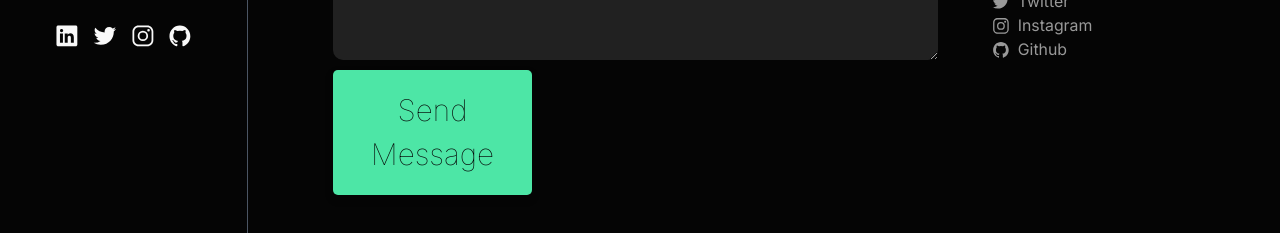
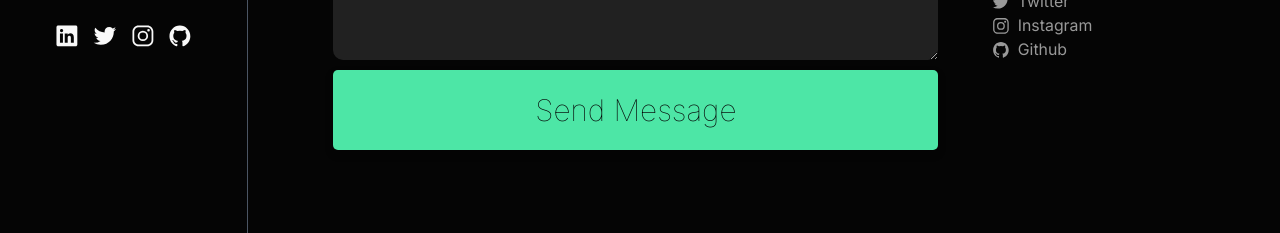
Before and after one commit to Anuragm473/my_portfolio, a React (Vite) app: page /contact in a window 1280 px wide. Shown: the part 573-806 px from the top of the page. Built offline with nearby package versions, Linux system fonts and the light colour scheme.

Commit message:
changed button styling

```diff
--- a/src/components/Button/Button.jsx
+++ b/src/components/Button/Button.jsx
@@ -1,10 +1,10 @@
 import React, { useContext } from 'react'
-import './Button.module.css'
+import Styles from './Button.module.css'
 import { contextMode } from '../AppLayout/AppLayout'
 export default function Button({children,onClick}) {
   const {mode}=useContext(contextMode)
   return (
-    <button onClick={onClick} style={{backgroundColor:mode==='dark'?'rgb(5,5,5)':'#f3f4f6',color:mode==='dark'?'#f3f4f6':'black'}}>
+    <button onClick={onClick} className={Styles.bttn} style={{backgroundColor:mode==='dark'?'rgb(5,5,5)':'#f3f4f6',color:mode==='dark'?'#f3f4f6':'black'}}>
         {children}
     </button>
   )
--- a/src/components/Button/Button.module.css
+++ b/src/components/Button/Button.module.css
@@ -1,4 +1,4 @@
-button{
+.bttn{
     padding:1.5rem 2rem;
     background-color: rgb(5, 5, 5);
     border-radius: 1rem;
--- a/src/components/Contact/Contact.jsx
+++ b/src/components/Contact/Contact.jsx
@@ -37,7 +37,7 @@ export default function Contact() {
             <input value={name} onChange={(e)=>{setName(e.target.value)}} placeholder='Name' className={Styles.nameInput} type='text'/>
             <input value={email} onChange={(e)=>{setEmail(e.target.value)}} placeholder='Email' className={Styles.emailInput} type='email'/>
             <textarea value={message} onChange={(e)=>{setMessage(e.target.value)}} placeholder='Write a message...' className={Styles.messageInput} type='text'/>
-            <button className={Styles.btn} onClick={(e)=>handleSubmit(e)}>Send Message</button>
+            <button className={Styles.btttn} onClick={(e)=>handleSubmit(e)}>Send Message</button>
         </div>
         <div className={Styles.contactInfo}>
         <h5 style={{backgroundColor:mode==='dark'?'rgb(5,5,5)':'#f3f4f6',color:mode==='dark'?'#f3f4f6':'black'}} className={Styles.contactHeader}>Contact</h5>
--- a/src/components/Contact/Contact.module.css
+++ b/src/components/Contact/Contact.module.css
@@ -84,7 +84,7 @@
     font-family: 'Inter';
     font-size: 1.6rem;
 }
-.btn {
+.btttn {
     grid-column: 1/3;
     width: 100%;
     background-color: hsl(155, 75%, 60%);
@@ -97,12 +97,12 @@
     transition: background-color 0.3s ease, box-shadow 0.3s ease; /* Smooth transitions */
 }
 
-.btn:hover {
+.btttn:hover {
     background-color: hsl(155, 75%, 50%); /* Darker shade on hover */
     box-shadow: 0 6px 12px rgba(0, 0, 0, 0.3); /* Enhanced shadow on hover */
 }
 
-.btn:focus {
+.btttn:focus {
     outline: none; /* Remove default focus outline */
     box-shadow: 0 0 0 3px rgba(155, 75, 60, 0.5); /* Custom focus ring */
 }
```
